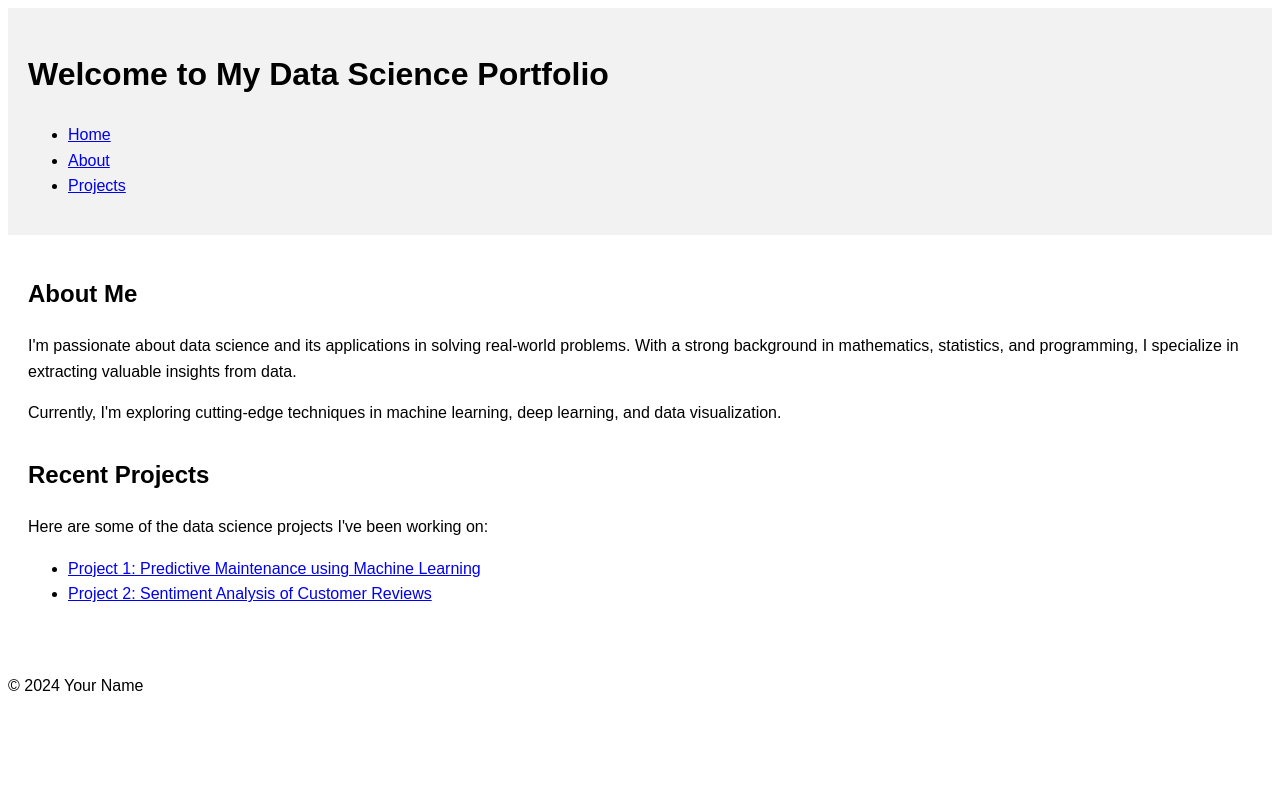
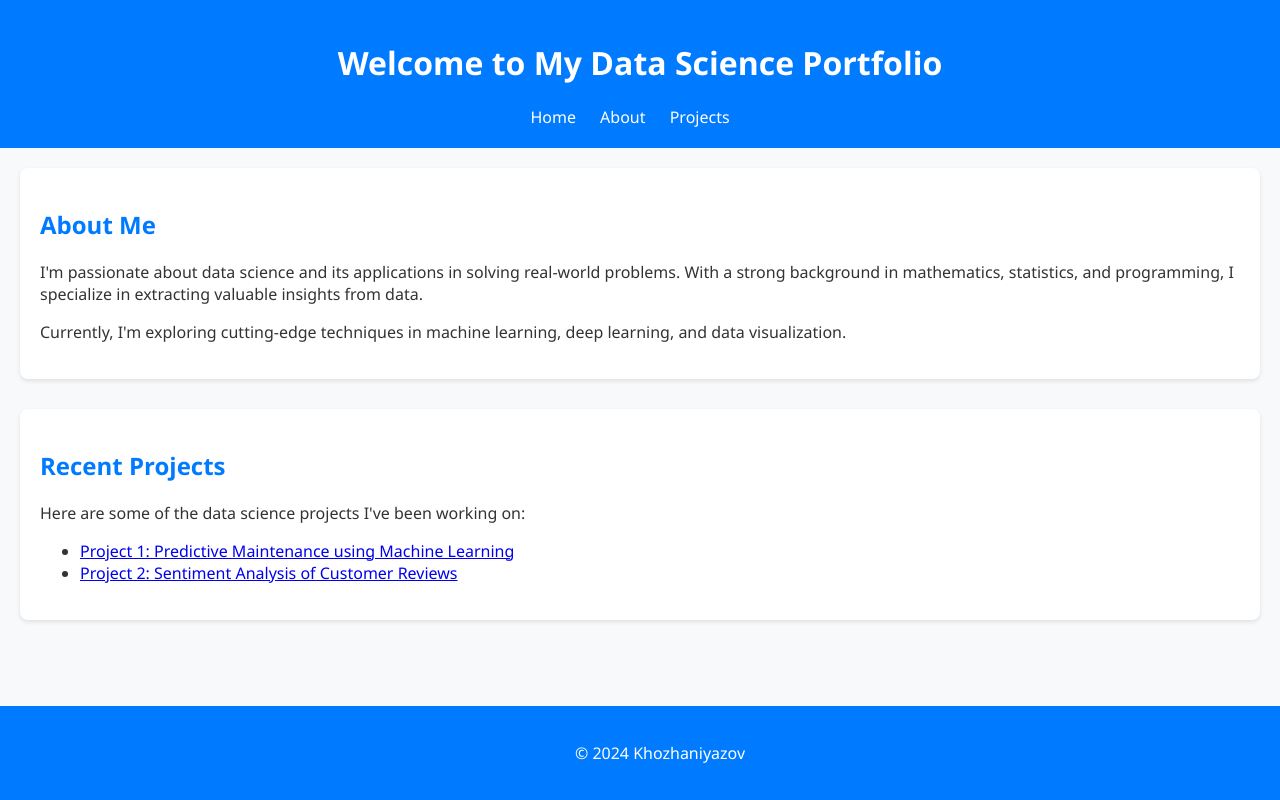
Before and after one commit to khozhaniyazov/khozhaniyazov.github.io, a plain HTML site: page index.html in a window 1280 px wide. Drawn offline with Linux system fonts and the light colour scheme.

Commit message:
Add files via upload

```diff
--- a/index.html
+++ b/index.html
@@ -3,23 +3,56 @@
 <head>
     <meta charset="UTF-8">
     <meta name="viewport" content="width=device-width, initial-scale=1.0">
-    <title>Your Name - Data Science Portfolio</title>
+    <title>Khozhaniyazov - Data Science Portfolio</title>
     <style>
         /* Add your custom CSS styles here */
-        /* For example: */
         body {
-            font-family: Arial, sans-serif;
-            line-height: 1.6;
+            font-family: 'Segoe UI', Tahoma, Geneva, Verdana, sans-serif;
+            background-color: #f8f9fa;
+            color: #333;
+            margin: 0;
+            padding: 0;
         }
         header {
-            background-color: #f2f2f2;
+            background-color: #007bff;
+            color: #fff;
             padding: 20px;
+            text-align: center;
+        }
+        nav ul {
+            list-style-type: none;
+            margin: 0;
+            padding: 0;
+        }
+        nav ul li {
+            display: inline;
+            margin-right: 20px;
+        }
+        nav ul li a {
+            color: #fff;
+            text-decoration: none;
         }
         main {
             padding: 20px;
         }
         section {
             margin-bottom: 30px;
+            padding: 20px;
+            background-color: #fff;
+            border-radius: 8px;
+            box-shadow: 0 2px 4px rgba(0, 0, 0, 0.1);
+        }
+        h2 {
+            color: #007bff;
+        }
+        footer {
+            background-color: #007bff;
+            color: #fff;
+            padding: 20px;
+            text-align: center;
+            position: fixed;
+            bottom: 0;
+            width: 100%;
         }
     </style>
 </head>
@@ -54,7 +87,7 @@
     </main>
 
     <footer>
-        <p>&copy; 2024 Your Name</p>
+        <p>&copy; 2024 Khozhaniyazov</p>
     </footer>
 </body>
 </html>
```
Also changed, not shown: about.html (+38 -5 lines).
